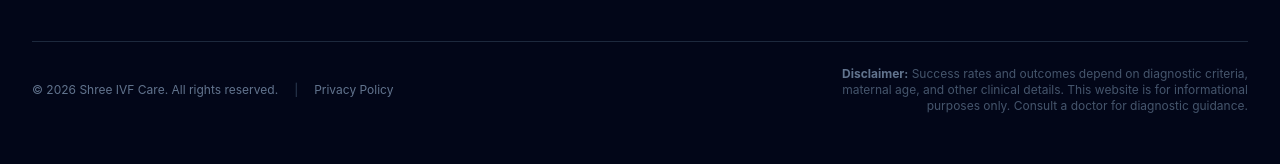
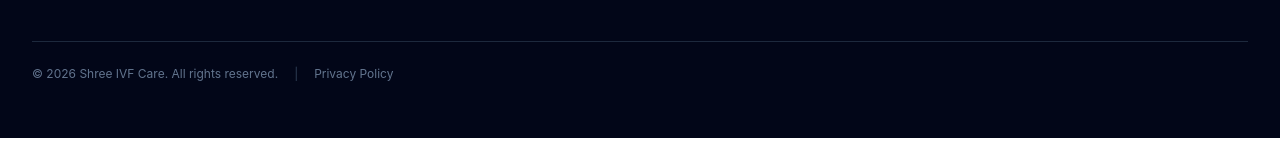
Before and after one commit to yakash4658r/Clinic, a React (Vite) app: page / in a window 1280 px wide. Shown: the part 6408-6572 px from the top of the page. After the commit the page ends 6546 px from the top, so only its background shows below. Built offline with nearby package versions, Linux system fonts and the light colour scheme.

Commit message:
Remove Disclaimer from Footer

```diff
--- a/src/components/Footer.tsx
+++ b/src/components/Footer.tsx
@@ -69,9 +69,6 @@ export default function Footer() {
             <span className="hidden sm:inline text-slate-700">|</span>
             <a href="#" className="hover:text-slate-300 transition-colors">Privacy Policy</a>
           </div>
-          <p className="text-center sm:text-right max-w-md text-slate-600">
-            <strong className="text-slate-500">Disclaimer:</strong> Success rates and outcomes depend on diagnostic criteria, maternal age, and other clinical details. This website is for informational purposes only. Consult a doctor for diagnostic guidance.
-          </p>
         </div>
       </div>
     </footer>
```
